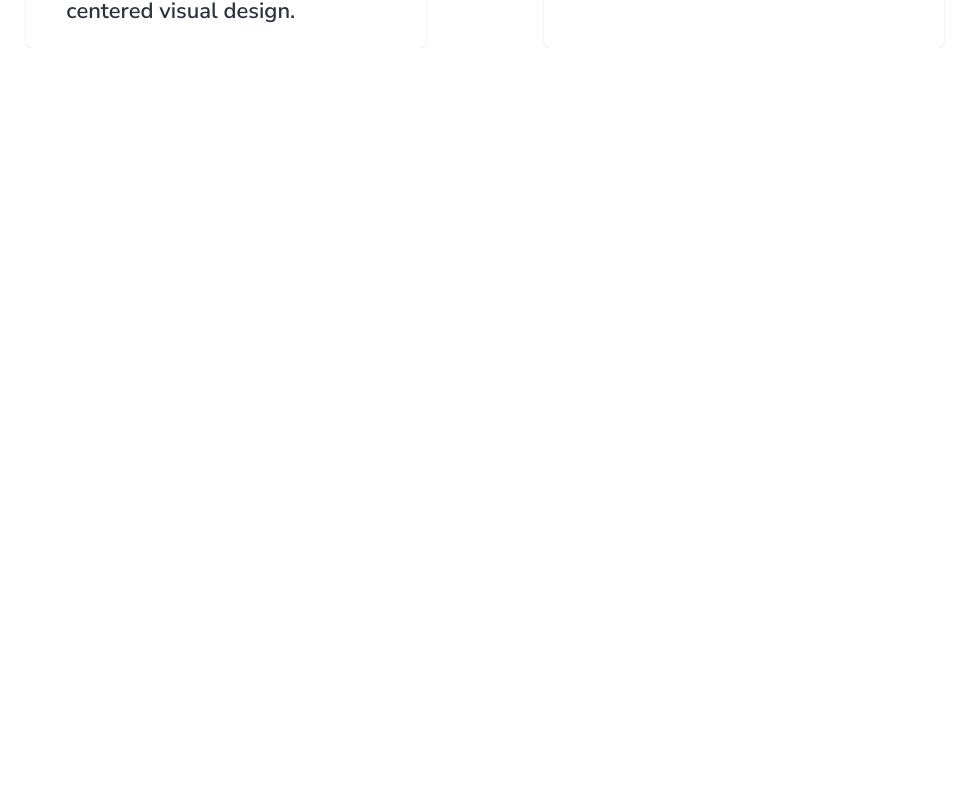
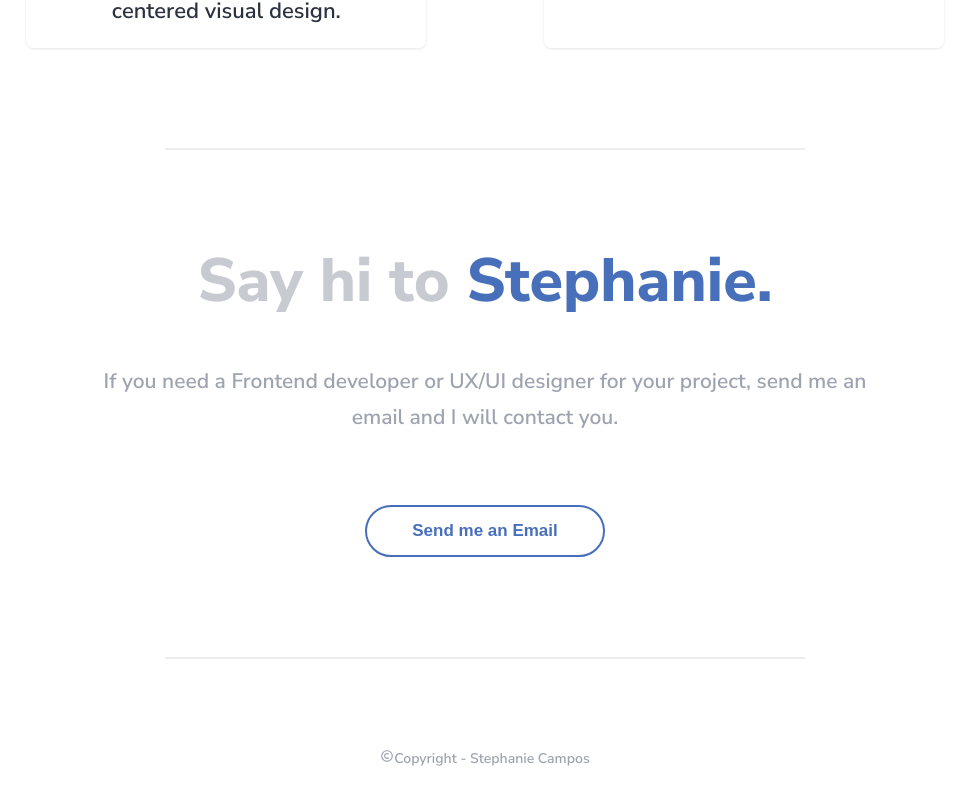
Before and after one commit to michellecamposc/MyPortfolio, a React (Vite) app: page / in a window 1280 px wide. Shown: the part 5822-6626 px from the top of the page, without its empty margins (155-1124 px from the left). Before the commit the page ends 5870 px from the top, so only its background shows below. Built offline with nearby package versions, Linux system fonts and the light colour scheme.

Commit message:
Footer section done with the styles

```diff
--- /dev/null
+++ b/src/components/FooterSection.jsx
@@ -0,0 +1,29 @@
+import React from 'react';
+import styles from '../styles/Home.module.css';
+import { BiCopyright } from 'react-icons/bi';
+
+export const FooterSection = () => {
+	return (
+		<>
+			<div className={styles.contactContainer}>
+				<hr className={styles.seperateLine} />
+				<div className={styles.sayHiText}>
+					<h1>
+						<span>Say hi to </span>
+						<span>Stephanie.</span>
+					</h1>
+				</div>
+				<p className={styles.informationAbout}>
+					If you need a Frontend developer or UX/UI designer for your project,
+					send me an email and I will contact you.
+				</p>
+				<button className={styles.sendEmailButton}>Send me an Email</button>
+				<hr className={styles.seperateLine} />
+				<footer className={styles.footerSection}>
+					<BiCopyright />
+					Copyright - Stephanie Campos
+				</footer>
+			</div>
+		</>
+	);
+};
--- a/src/pages/Home.jsx
+++ b/src/pages/Home.jsx
@@ -5,6 +5,7 @@ import { ProjectButton } from '../components/ProjectButton';
 import styles from '../styles/Home.module.css';
 import data from '../data/projects.json';
 import { WhatIDo } from '../components/WhatIDo';
+import { FooterSection } from '../components/FooterSection';
 
 const dataProjects = data.projects;
 export const Home = () => {
@@ -30,6 +31,7 @@ export const Home = () => {
 				/>
 			))}
 			<WhatIDo />
+			<FooterSection />
 		</div>
 	);
 };
--- a/src/styles/Home.module.css
+++ b/src/styles/Home.module.css
@@ -178,7 +178,7 @@
 	justify-content: center;
 	align-items: center;
 	flex-direction: column;
-	margin-top: 12em;
+	margin: 12em 0em 12em 0em;
 }
 
 .whatIDoContainer h1 {
@@ -211,6 +211,7 @@
 	display: flex;
 	flex-direction: column;
 	padding: 20px;
+	text-align: center;
 }
 
 .informationContainer h2 {
@@ -227,3 +228,66 @@
 	margin: 20px;
 	color: rgba(43, 49, 62, 1);
 }
+
+/* Footer section */
+
+.contactContainer {
+	display: flex;
+	justify-content: center;
+	flex-direction: column;
+	width: 100%;
+	align-items: center;
+}
+
+.seperateLine {
+	border: 0.8px solid rgba(158, 163, 176, 0.2);
+	align-items: center;
+	display: flex;
+	width: 50%;
+	margin-bottom: 90px;
+}
+
+.sayHiText h1 {
+	font-size: 61px;
+	font-weight: 800;
+	line-height: 83px;
+	color: rgba(22, 72, 168, 0.79);
+}
+
+.sayHiText span:first-child {
+	color: rgba(158, 163, 176, 0.58);
+}
+
+.informationAbout {
+	color: rgba(158, 163, 176, 1);
+	font-size: 21px;
+	font-weight: 600;
+	line-height: 36px;
+	width: 60%;
+	margin: 40px 0px 40px;
+	text-align: center;
+}
+
+.sendEmailButton {
+	margin: 30px 0px 100px 0px;
+	width: 14.125em;
+	height: 3.049em;
+	border: 2px solid rgba(22, 72, 168, 0.79);
+	border-radius: 32px;
+	align-items: center;
+	justify-content: center;
+	display: flex;
+	font-weight: 700;
+	font-size: 17px;
+	background-color: transparent;
+	color: rgba(22, 72, 168, 0.79);
+	line-height: 23px;
+	cursor: pointer;
+}
+
+.footerSection {
+	color: rgba(158, 163, 176, 1);
+	font-size: 14px;
+	font-weight: lighter;
+	margin-bottom: 50px;
+}
```
